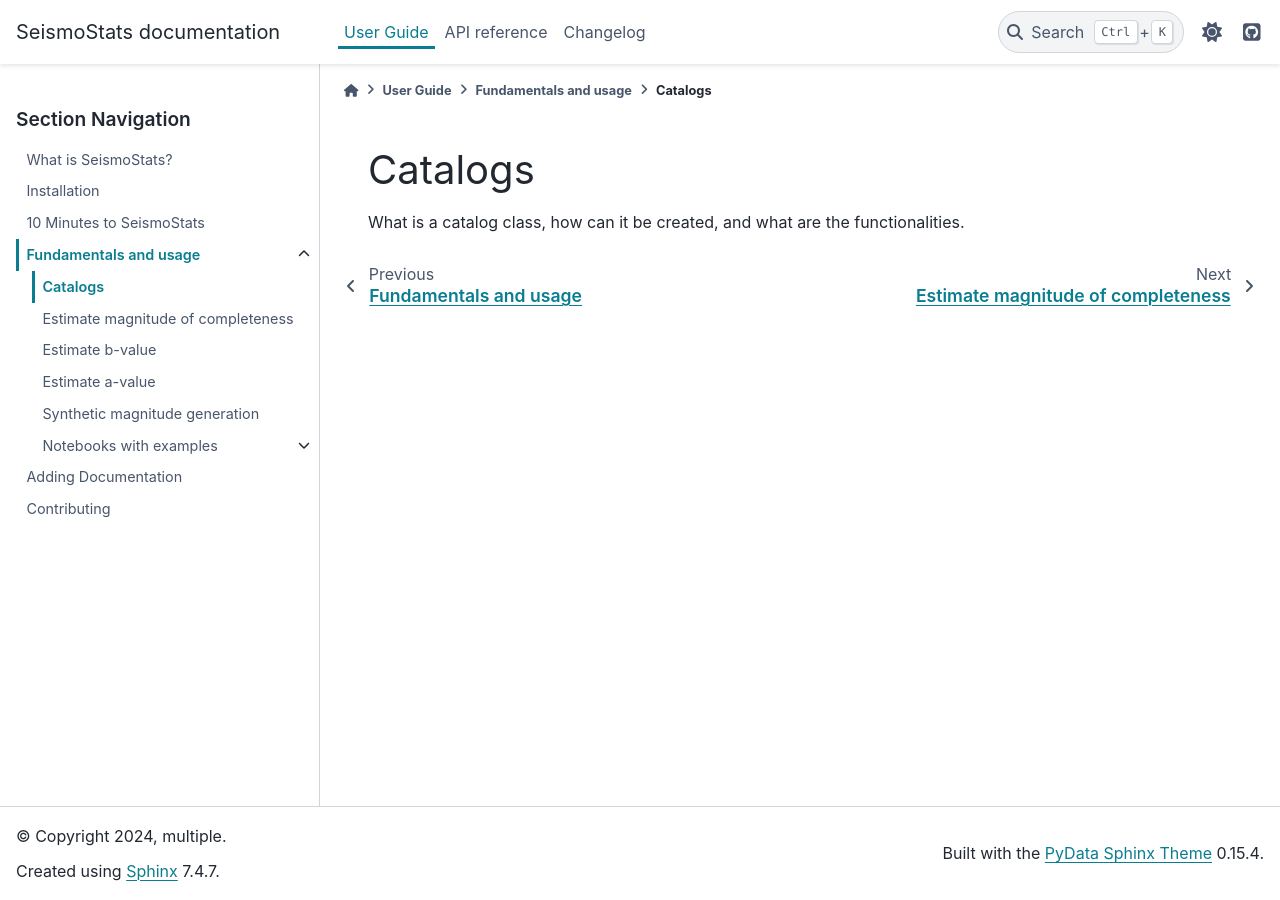
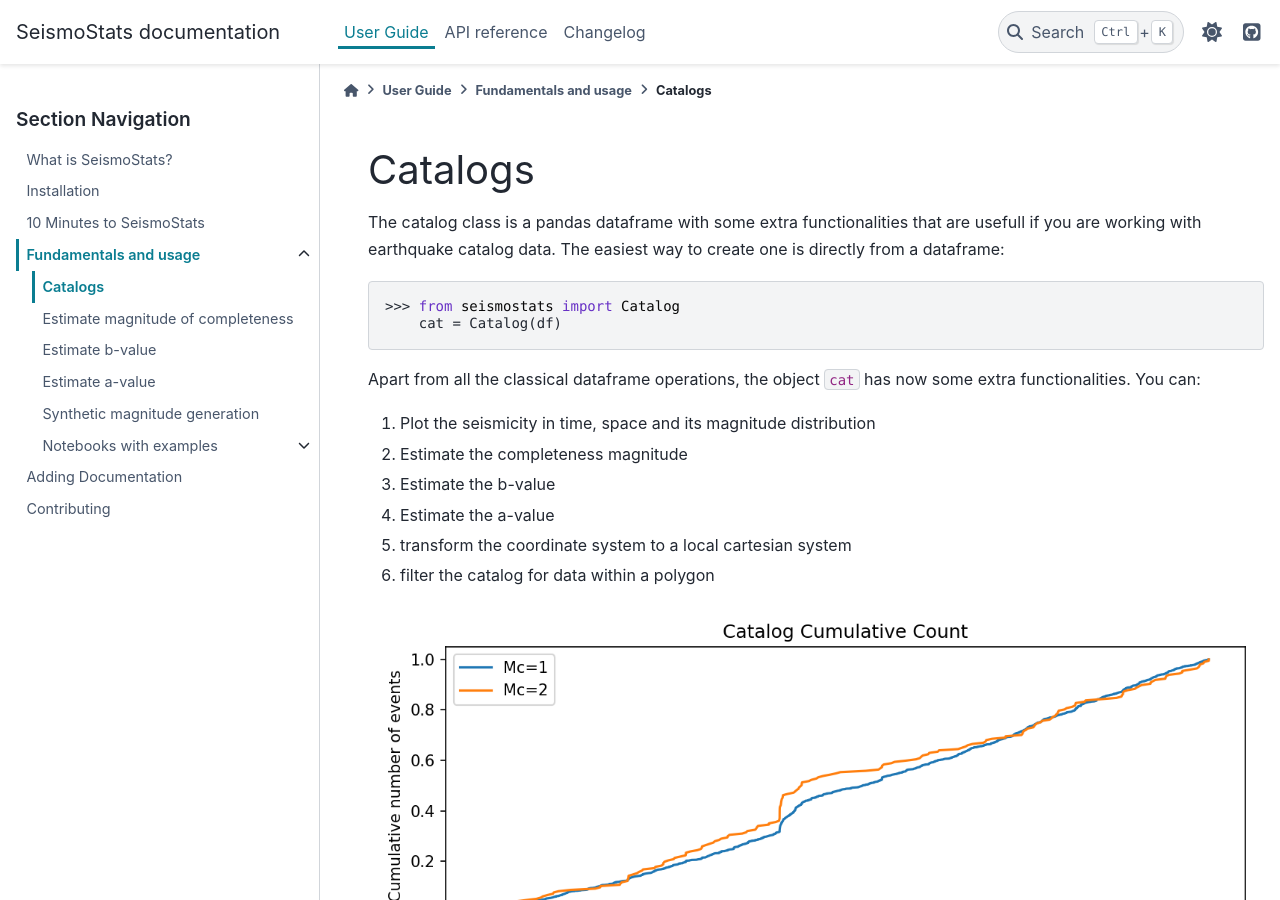
Before and after one commit to swiss-seismological-service/SeismoStats, a Sphinx documentation site: the page built from docs/source/user/catalogs.md, in a window 1280 px wide and 900 px high. Built offline with Sphinx 7.4.7 and the PyData theme 0.15.4, drawn with Linux system fonts in a browser that asks for light colours; pages that are not in the unit, such as notebooks, are missing from menus; the version number could not be read and is left out.

Commit message:
add links

````diff
--- a/docs/source/user/catalogs.md
+++ b/docs/source/user/catalogs.md
@@ -1,3 +1,20 @@
 # Catalogs
 
-What is a catalog class, how can it be created, and what are the functionalities.
+The catalog class is a pandas dataframe with some extra functionalities that are usefull if you are working with earthquake catalog data.
+The easiest way to create one is directly from a dataframe:
+
+```python
+>>> from seismostats import Catalog
+    cat = Catalog(df)
+```
+
+Apart from all the classical dataframe operations, the object `cat` has now some extra functionalities.
+You can:
+1. Plot the seismicity in time, space and its magnitude distribution
+1. Estimate the completeness magnitude
+2. Estimate the b-value
+3. Estimate the a-value
+4. transform the coordinate system to a local cartesian system
+5. filter the catalog for data within a polygon
+
+![catalog_plot](../_static/catalog_plots_mc_None.png "Overview on catalog properties")
````
Also changed, not shown: docs/source/user/estimate_a.md (+8 -8 lines), docs/source/user/estimate_b.md (+5 -6 lines).
